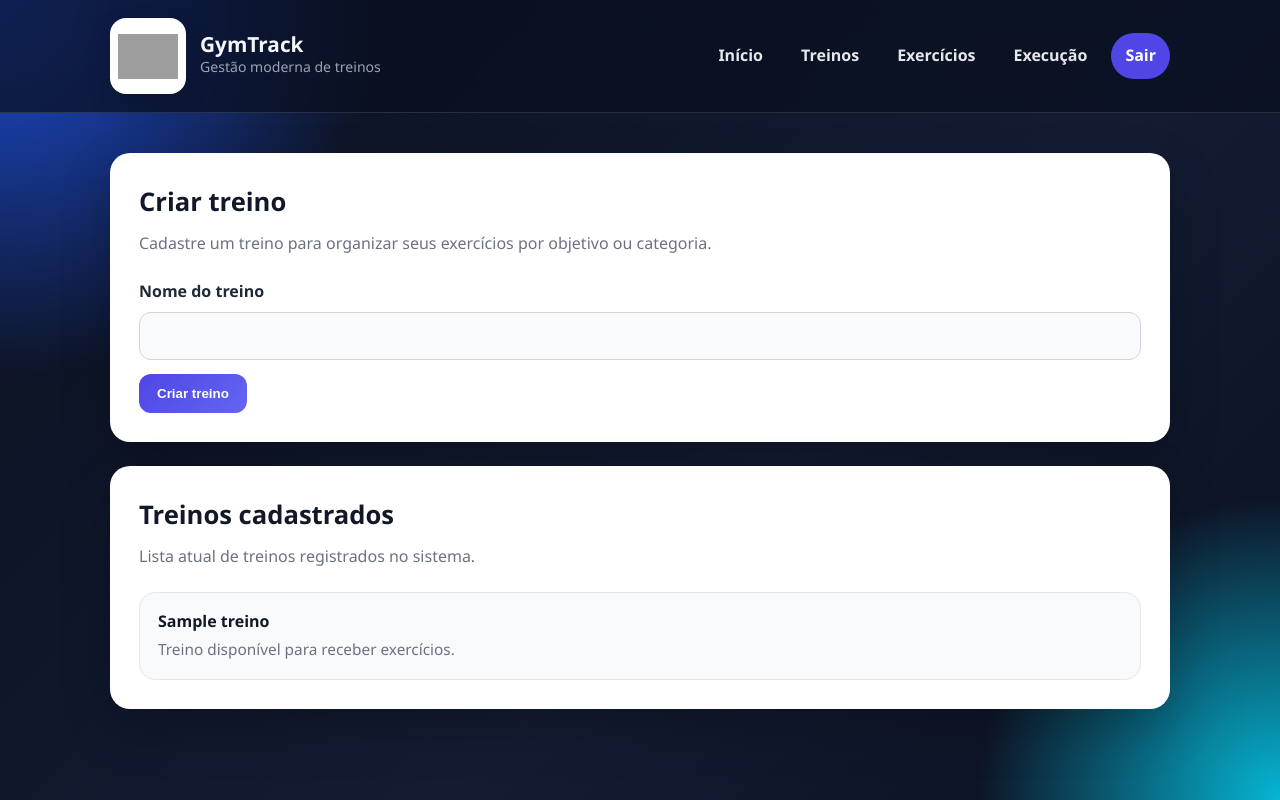
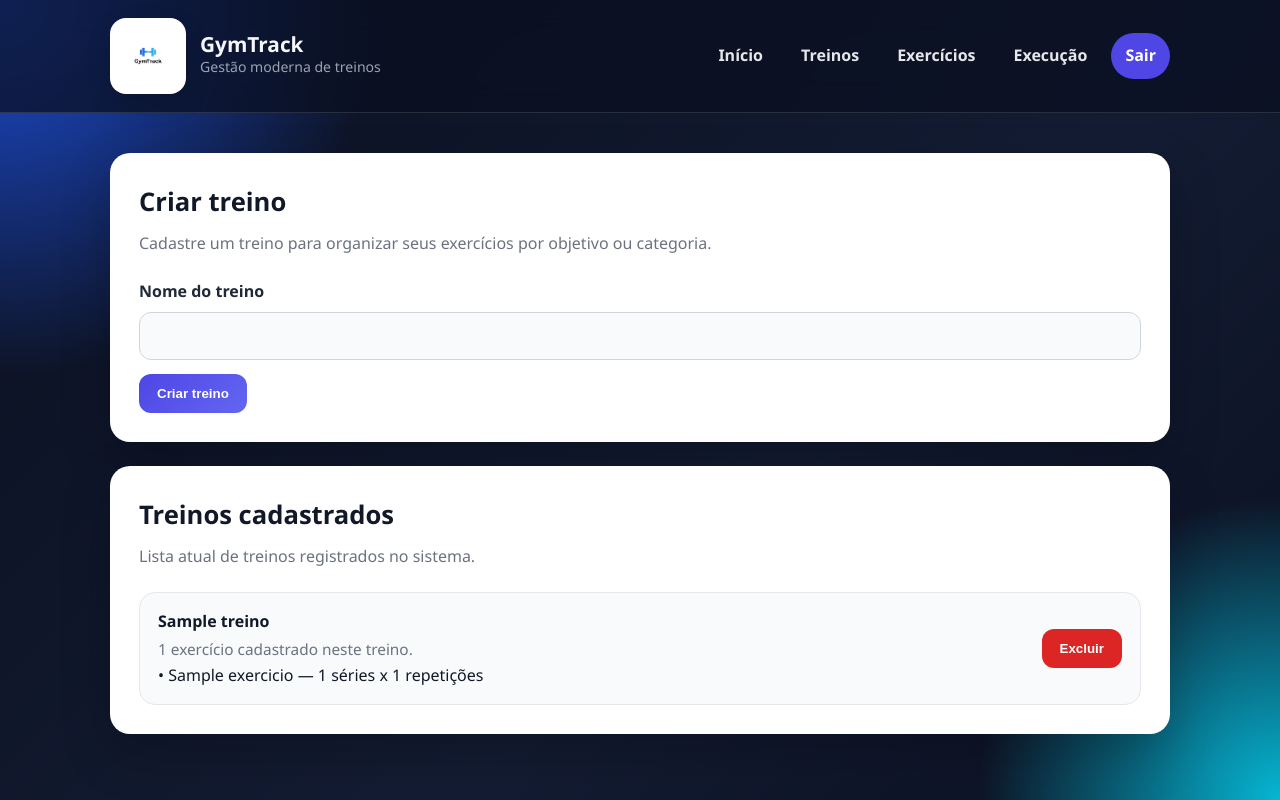
Before and after one commit to marcelof0nseca/GymTrack, a Django app: page /treinos/ in a window 1280 px wide. Run offline with Django 5.2, Linux system fonts and the light colour scheme; a user stored in the database is signed in; tables that the repository leaves empty hold one stand-in row (values such as "Sample post"); grey boxes are pictures that could not be loaded.

Commit message:
feat: implementação da visualização dos exercicios dentro do treino e exclusão do treino

```diff
--- a/core/templates/core/treinos.html
+++ b/core/templates/core/treinos.html
@@ -38,13 +38,36 @@
             <li class="item">
         <div>
             <strong>{{ treino.nome }}</strong>
-                            <span>Treino disponível para receber exercícios.</span>
+
+            {% if treino.exercicios.count > 0 %}
+                <span>
+                    {{ treino.exercicios.count }} exercício{{ treino.exercicios.count|pluralize }}
+                    cadastrado{{ treino.exercicios.count|pluralize }} neste treino.
+                </span>
+
+                <div class="exercise-preview-list">
+                    {% for exercicio in treino.exercicios.all %}
+                        <div class="exercise-preview-item">
+                            • {{ exercicio.nome }} — {{ exercicio.series }} séries x {{ exercicio.repeticoes }} repetições
                         </div>
+                    {% endfor %}
+                </div>
+            {% else %}
+                <span>Este treino ainda não possui exercícios cadastrados.</span>
+            {% endif %}
+        </div>
+
+        <form method="post" action="{% url 'excluir_treino' treino.id %}">
+            {% csrf_token %}
+            <button type="submit" class="btn btn-danger">Excluir</button>
+        </form>
     </li>
         {% endfor %}
     </ul>
 {% else %}
-            <div class="empty-state">Nenhum treino cadastrado até o momento.</div>
+    <div class="empty-state">
+        Nenhum treino cadastrado até o momento.
+    </div>
 {% endif %}
     </div>
 </section>
--- a/core/urls.py
+++ b/core/urls.py
@@ -9,4 +9,5 @@ urlpatterns = [
     path('treinos/', views.treinos_view, name='treinos'),
     path('exercicios/', views.exercicios_view, name='exercicios'),
     path('execucao/', views.execucao_view, name='execucao'),
+    path('treinos/excluir/<int:treino_id>/', views.excluir_treino, name='excluir_treino'),
 ]
--- a/core/views.py
+++ b/core/views.py
@@ -2,7 +2,6 @@ from django.shortcuts import render, redirect
 from django.contrib.auth import login, logout
 from django.contrib.auth.forms import AuthenticationForm
 from django.contrib.auth.decorators import login_required
-
 from .models import Treino, Exercicio, ExecucaoTreino
 from .forms import RegisterForm, TreinoForm, ExercicioForm, ExecucaoTreinoForm
 
@@ -30,6 +29,9 @@ def login_view(request):
             login(request, user)
             return redirect('home')
 
+    form.fields['username'].label = 'Nome de usuário'
+    form.fields['password'].label = 'Senha'
+
     return render(request, 'core/login.html', {'form': form})
 
 
@@ -45,15 +47,16 @@ def home(request):
 
 @login_required
 def treinos_view(request):
-    form = TreinoForm()
-
     if request.method == 'POST':
         form = TreinoForm(request.POST)
         if form.is_valid():
             form.save()
             return redirect('treinos')
+    else:
+        form = TreinoForm()
 
-    treinos = Treino.objects.all()
+    treinos = Treino.objects.prefetch_related('exercicios').all()
+
     return render(request, 'core/treinos.html', {
         'form': form,
         'treinos': treinos
@@ -71,6 +74,7 @@ def exercicios_view(request):
             return redirect('exercicios')
 
     exercicios = Exercicio.objects.all()
+
     return render(request, 'core/exercicios.html', {
         'form': form,
         'exercicios': exercicios
@@ -88,7 +92,18 @@ def execucao_view(request):
             return redirect('execucao')
 
     execucoes = ExecucaoTreino.objects.all()
+
     return render(request, 'core/execucao.html', {
         'form': form,
         'execucoes': execucoes
     })
+
+@login_required
+def excluir_treino(request, treino_id):
+    treino = Treino.objects.get(id=treino_id)
+
+    if request.method == 'POST':
+        treino.delete()
+        return redirect('treinos')
+
+    return redirect('treinos')
--- a/static/css/style.css
+++ b/static/css/style.css
@@ -516,3 +516,12 @@ a {
     object-fit: contain;
     display: block;
 }
+
+.btn-danger {
+    background: #dc2626;
+    color: white;
+}
+
+.btn-danger:hover {
+    background: #b91c1c;
+}
```
Also changed, not shown: db.sqlite3, static/images/logo.png (added). Lines whose indentation alone changed are shown as unchanged.
